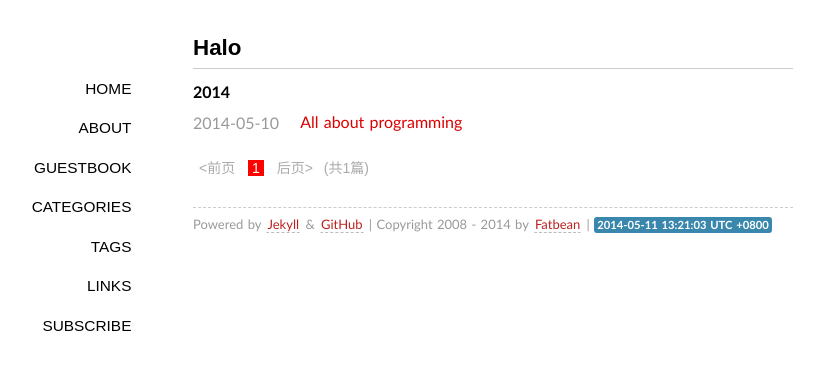
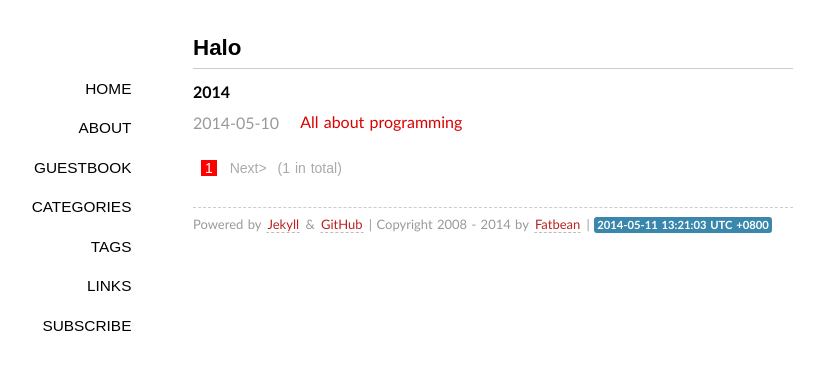
Before and after one commit to cortexiphan/cortexiphan.github.com, a Jekyll site: the page built from index.html, in a window 1280 px wide. Shown: the top 370 px of the page, without its empty margins (147-971 px from the left). Built offline with Jekyll 4.4.1, drawn with Linux system fonts in a browser that asks for light colours; some web fonts are replaced; Markdown is read by kramdown in place of the engine named in the settings; the list of posts is cut into pages by our own code.

Commit message:
modify index to use Prev and Next

```diff
--- a/index.html
+++ b/index.html
@@ -21,12 +21,12 @@ layout: page
 
   {% if paginator.previous_page %}
     {% if paginator.previous_page == 1 %}
-    <a href="/"><前页</a>
+    <a href="/"><Prev</a>
     {% else %}
-    <a href="/page{{paginator.previous_page}}"><前页</a>
+    <a href="/page{{paginator.previous_page}}"><Prev</a>
     {% endif %}
   {% else %}
-    <span class="previous disabled"><前页</span>
+    <span class="previous disabled"><Prev</span>
   {% endif %}
 
       {% if paginator.page == 1 %}
@@ -44,9 +44,9 @@ layout: page
     {% endfor %}
 
   {% if paginator.next_page %}
-    <a class="next" href="/page{{paginator.next_page}}">后页></a>
+    <a class="next" href="/page{{paginator.next_page}}">Next></a>
   {% else %}
-    <span class="next disabled" >后页></span>
+    <span class="next disabled" >Next></span>
   {% endif %}
-  (共{{ paginator.total_posts }}篇)
+  ({{ paginator.total_posts }} in total)
 </div>
```
